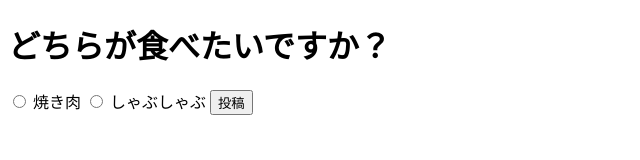
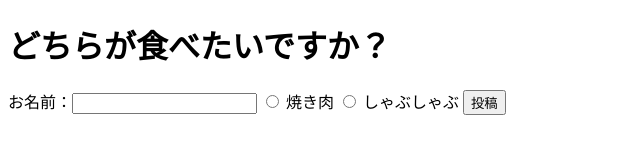
Before and after one commit to progedu/intro-curriculum-3014, a website: page form.html in a window 1280 px wide. Shown: the whole page, without its empty margins (0-640 px from the left). Drawn offline with Linux system fonts and the light colour scheme.

Commit message:
名前入力フォームの追加

```diff
--- a/form.html
+++ b/form.html
@@ -8,6 +8,7 @@
 <body>
 	<h1>どちらが食べたいですか？</h1>
 	<form method="post" action="/enquetes/yaki-shabu">
+		お名前：<input type="text" name="name">
 		<input type="radio" name="yaki-shabu" value="焼き肉" /> 焼き肉
 		<input type="radio" name="yaki-shabu" value="しゃぶしゃぶ" /> しゃぶしゃぶ
 		<button type="submit">投稿</button>
```
